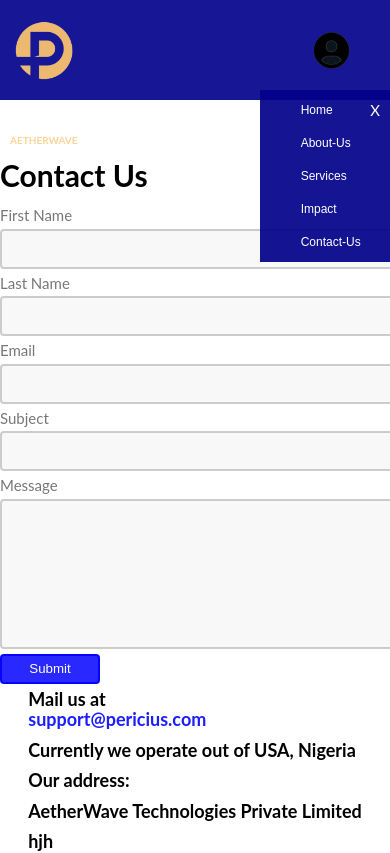
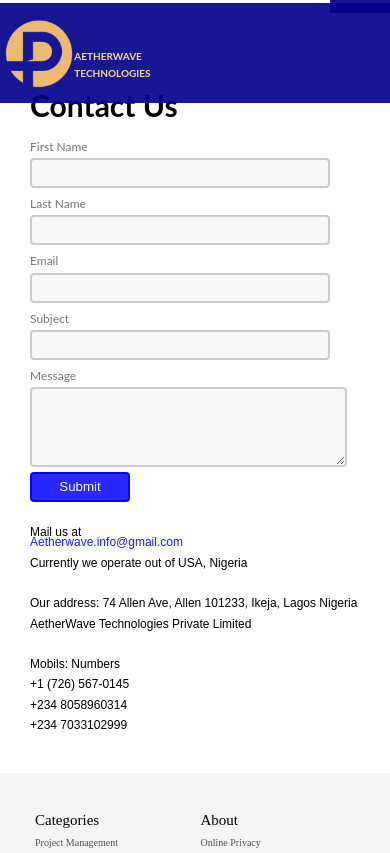
Before and after one commit to Mo6x/AehterwaveTech, a React (Create React App) app: page /Contact in a window 390 px wide. Shown: the top 853 px of the page. Built offline with nearby package versions, Linux system fonts and the light colour scheme.

Commit message:
still working on this project

```diff
--- a/src/Components/Navbar/Navbar.css
+++ b/src/Components/Navbar/Navbar.css
@@ -1,10 +1,6 @@
 .Navbar-container{
-    display: flex;
     width: 100%;
     height: 100px;
-    flex-wrap: wrap;
-    padding-top: 0%;
-    /* position: fixed; */
     background-color: rgba(0, 0, 139, 0.911);
 }
 
@@ -40,7 +36,7 @@
 
 .appgenius{
     height: 0;
-    margin-top: 40px;
+    margin-top: 35px;
     margin-right: -2px;
     font-size: 12px;
     font-weight: bolder;
@@ -51,14 +47,13 @@
 }
 
 .Navbar-lists{
+    height: 0;
     display: flex;
+    padding: 10px;
     flex-wrap: wrap;
     flex-direction: row;
 }
 
-.list-link{
-    margin-top: 10px;
-}
 
 .close-button{
     display: none;
@@ -69,7 +64,7 @@
     flex-wrap: wrap;
     font-weight: 400;
     color: white;
-    margin: 10px 5px;
+    margin: 10px;
     font-size: 15px;
     cursor: pointer;
     font-family: sans-serif;
@@ -77,7 +72,7 @@
 
 .link{
     color: white;
-     text-decoration: none;
+    text-decoration: none;
 }
 
 
@@ -85,32 +80,34 @@
     height: 0;
     width: 0;
     margin-top: 25px;
-    margin-right: 80px;
+    margin-left: 0px;
 }
 
 .avater-img img{
-    height: 50px;
+    height: 40px;
+    display: none;
     cursor: pointer;
 }
 
 
 
 @media all and (max-width: 750px){
+    .Navbar-container{
+        width: 100%;
+        height: 100px;
+        margin-top: -12%;
+        position: fixed;
+        background-color: rgba(0, 0, 139, 0.911);
+    }
 
-.navbe-img{
-    height: 100px;
-    width: 0px;
-    display: flex;
-    padding-left: 10px;
-    margin: 0px;
-    flex-direction: row;
-}
-
+    .navbe-img{
+        padding: 5px;
+    }
 
     .navbe-img img{
         height: 70px;
-        margin-top: 15px;
-        padding: 5px;
+        margin-top: 10px;
+        padding: 0px;
         cursor: pointer;
     }
 
@@ -124,12 +121,6 @@
         color: rgb(252, 212, 152);
     }
 
-   .navbe-img{
-     display: flex;
-     flex-wrap: wrap;
-     display: block;
-     flex-direction: row;
-   }
 
    .Navbar-lists{
      margin-left: 90px;
@@ -141,8 +132,9 @@
    .list-link{
     display: flex;
     flex-wrap: wrap;
-     margin-top: 60px;
      margin-left: 110px;
+     /* display: none; */
+     position: fixed;
      z-index: 50;
      flex-direction: row;
      flex-direction: row-reverse;
@@ -154,6 +146,7 @@
     font-size: 15px;
     margin-top: 8px;
     margin-right: 10px;
+    cursor: pointer;
     color: white;
 }
 
@@ -169,7 +162,6 @@
 .avater-img{
     height: 0;
     width: 0;
-    /* position: fixed; */
     margin-top: 30px;
     margin-left: 160px;
 }
@@ -177,7 +169,4 @@
 .avater-img img{
    height: 40px;
 }
-
-
-
 }
--- a/src/Components/Navbar/Navbar.js
+++ b/src/Components/Navbar/Navbar.js
@@ -1,4 +1,4 @@
-import React from 'react';
+import React, { useState } from 'react';
 import '../Navbar/Navbar.css';
 import logo from '../../assert/logo.png';
 import Avater from '../../assert/noavatar.jpg';
@@ -6,8 +6,19 @@
 
 
 
+const Navbar = () => {
+  const [isModalOpen, setIsModalOpen] = useState(false);
 
-const Navbar = () => {
+  const openModal = () => {
+    setIsModalOpen(true);
+  };
+
+  const closeModal = () => {
+    setIsModalOpen(false);
+  };
+
+
+
   return (
     <div className='Navbar-container'>
         <div className='navbar-section'>
@@ -17,7 +28,7 @@
             </div>
             <div className='Navbar-lists'>
               <div className='list-link'>
-                <div className='close-button'>X</div>
+                <div isModalOpen={isModalOpen} onClose={closeModal} className='close-button'>X</div>
                <ul>
                 <li> <Link  className="link" to="/">Home</Link> </li>
                 <li> <Link  className="link" to="/About">About-Us</Link> </li>
@@ -26,7 +37,7 @@
                 <li> <Link  className="link" to="/Contact">Contact-Us</Link></li>
                </ul>
                </div>
-              <div className='avater-img'>
+              <div className='avater-img' onClick={openModal}>
                <img src={ Avater} alt='avatar images' />
               </div>
              </div>
--- a/src/Pages/Contact/Contact.css
+++ b/src/Pages/Contact/Contact.css
@@ -1,7 +1,3 @@
-.Contact-container{
-
-}
-
 .contact-list{
     display: flex;
     margin-top: 50px;
@@ -11,13 +7,15 @@
 }
 
 .contact-form{
-
+    animation-name: moveInRight;
+    animation-duration: 5s;
   background-color: white;
 }
 
 .contact-h1{
     font-size: 30px;
     color: black;
+    cursor: pointer;
 }
 
 
@@ -60,22 +58,89 @@
 
 
 .more-detail{
-    font-size: 18px;
-   color: black;
+    font-size: 15px;
+    font-weight: 300;
+    color: black;
+    cursor: pointer;
+    font-family: sans-serif;
 }
 
 .more-details{
-    font-size: 18px;
+    font-size: 15px;
+    font-weight: 300;
     color: black;
+    cursor: pointer;
+    font-family: sans-serif;
 }
 
 .gmail{
     margin-left: 0px;
+    cursor: pointer;
     color: rgba(0, 0, 255, 0.886);
+}
+
+.contact-infos{
+    padding-top: 20px;
+    animation-name: moveInLeft;
+    animation-duration: 5s;
+}
+
+.contact-details{
+    padding-top: 20px;
 }
 
 
 
 @media all and (max-width: 750px){
+    .contact-list{
+        display: flex;
+        margin-top: 50px;
+        flex-wrap: wrap;
+        padding: 30px;
+        flex-direction: column;
+        justify-content: space-evenly;
+    }
+
+    .contact-forms label{
+        font-size: 12px;
+    }
+
+    .contact-forms input{
+        display: block;
+        width: 300px;
+        height: 30px;
+        padding: 12px 20px;
+        box-sizing: border-box;
+        border: 2px solid #ccc;
+        border-radius: 4px;
+        background-color: #f8f8f8;
+    }
+
+    textarea{
+        width: 96%;
+        height: 80px;
+        display: block;
+        padding: 20px;
+        box-sizing: border-box;
+        border: 2px solid #ccc;
+        border-radius: 4px;
+        background-color: #f8f8f8;
+    }
+
+    .more-details{
+        font-size: 12px;
+        font-weight: 300;
+        color: black;
+        cursor: pointer;
+        font-family: sans-serif;
+    }
+
+   .more-detail{
+    font-size: 12px;
+    font-weight: 300;
+    color: black;
+    cursor: pointer;
+    font-family: sans-serif;
+}
 
 }
--- a/src/Pages/Contact/Contact.js
+++ b/src/Pages/Contact/Contact.js
@@ -73,13 +73,18 @@
     </div>
     <div className='contact-info'>
        <div className='contact-infos'>
-         <h1 className='more-detail'>Mail us at <span className='gmail'> support@pericius.com </span> </h1>
+         <h1 className='more-detail'>Mail us at <span className='gmail'>Aetherwave.info@gmail.com</span> </h1>
          <h1 className='more-detail'>Currently we operate out of USA, Nigeria</h1>
        </div>
        <div className='contact-infos'>
-         <h1 className='more-details'>Our address:</h1>
+         <h1 className='more-details'>Our address: 74 Allen Ave, Allen 101233, Ikeja, Lagos Nigeria</h1>
          <h1 className='more-details'>AetherWave Technologies Private Limited</h1>
-         <h1 className='more-details'>hjh</h1>
+         <div className='contact-details'>
+         <h1 className='more-details'>Mobils: Numbers</h1>
+         <h1 className='more-details'>+1 (726) 567-0145</h1>
+         <h1 className='more-details'>+234 8058960314</h1>
+         <h1 className='more-details'>+234 7033102999</h1>
+         </div>
        </div>
     </div>
   </div>
```
